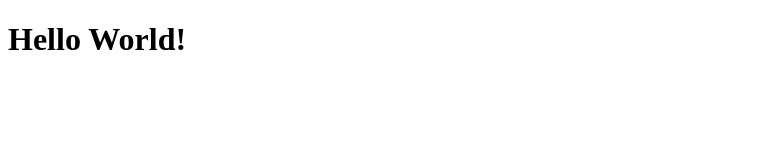
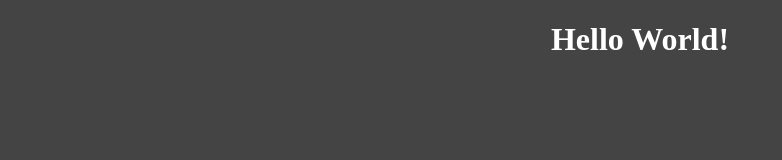
Before and after one commit to ganchoiliev/modern-portfolio, a website: page dist/index.html in a window 1280 px wide. Shown: the whole page, without its empty margins (0-782 px from the left). Drawn offline with Linux system fonts and the light colour scheme.

Commit message:
initial workflow setup

```diff
--- /dev/null
+++ b/scss/main.scss
@@ -0,0 +1,7 @@
+$primary-color: #444;
+
+body {
+  background: $primary-color;
+  color: #fff;
+  text-align: center;
+}
```
Also changed, not shown: package.json (added, +22 -0 lines), dist/css/main.css (added), dist/index.html, 2 other files.
